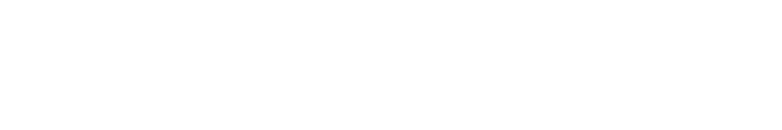
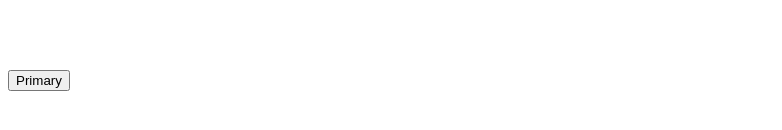
Before and after one commit to Rogerson253/groupFinder, a React (Create React App) app in the folder client/: page / in a window 1280 px wide. Shown: the part 358-488 px from the top of the page, without its empty margins (0-782 px from the left). Built offline with nearby package versions, Linux system fonts and the light colour scheme.

Commit message:
began setting up backend to frontend connection

```diff
--- a/client/src/App.js
+++ b/client/src/App.js
@@ -1,10 +1,21 @@
 import React from "react";
 import Jumbotron from "./components/Jumbotron";
+import Button from "react-bootstrap/Button";
+import API from "./components/utils/API";
 
 function App() {
+  const handleTest = () => {
+    API.getTest()
+      .then((res) => res.data)
+      .catch((err) => console.log(err));
+  };
+
   return (
     <div className="App">
       <Jumbotron />
+      <Button oncClick={handleTest} variant="outline-primary">
+        Primary
+      </Button>{" "}
     </div>
   );
 }
--- /dev/null
+++ b/client/src/components/utils/API.js
@@ -0,0 +1,7 @@
+import axios from "axios";
+
+export default {
+  getTest: function () {
+    return axios.get("/api/test");
+  },
+};
--- a/package.json
+++ b/package.json
@@ -29,6 +29,7 @@
     "dotenv": "^8.2.0",
     "express": "^4.17.1",
     "mysql2": "^2.1.0",
+    "react-bootstrap": "^1.2.2",
     "sequelize": "^5.21.3"
   },
   "devDependencies": {
```
Also changed, not shown: 2 other files (tests, documents, lock files or other folders).
